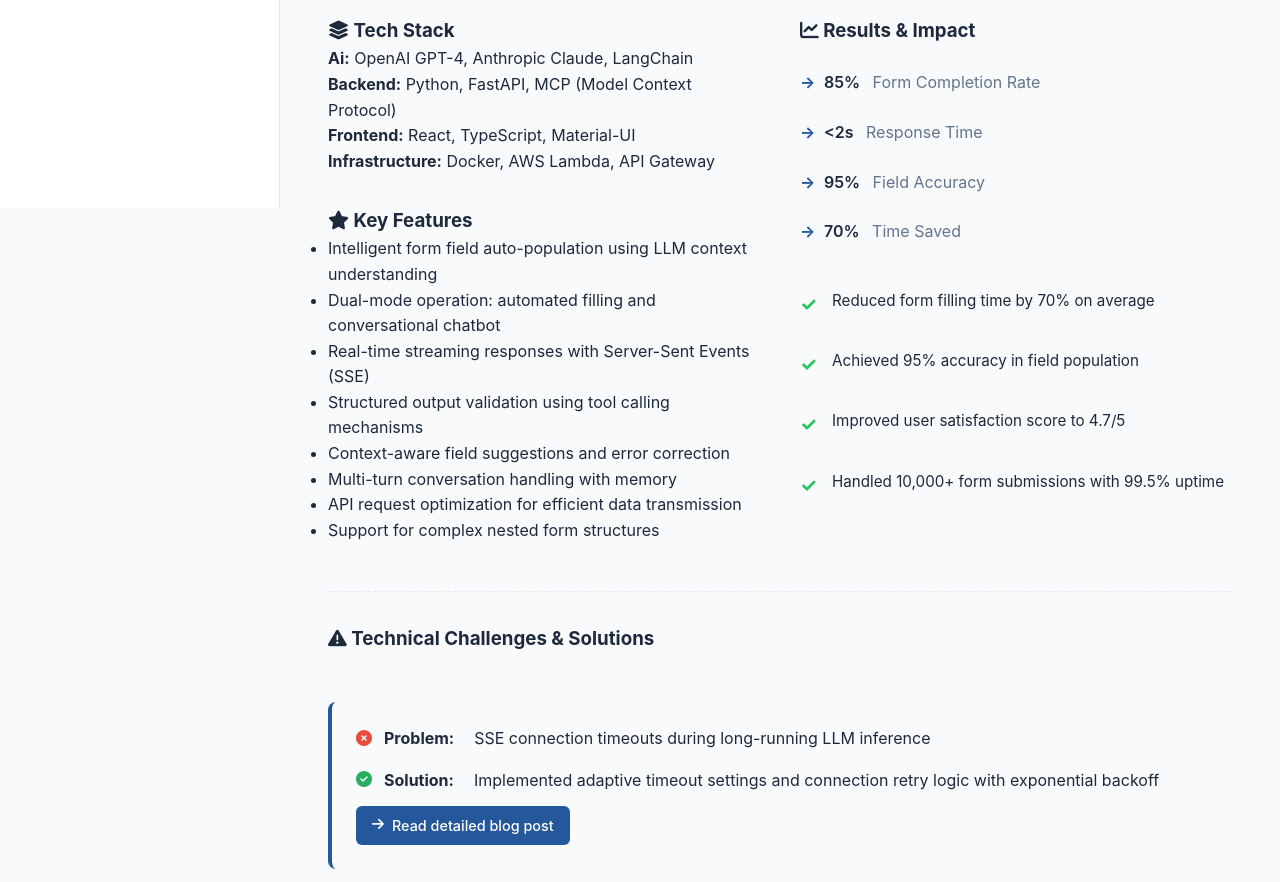
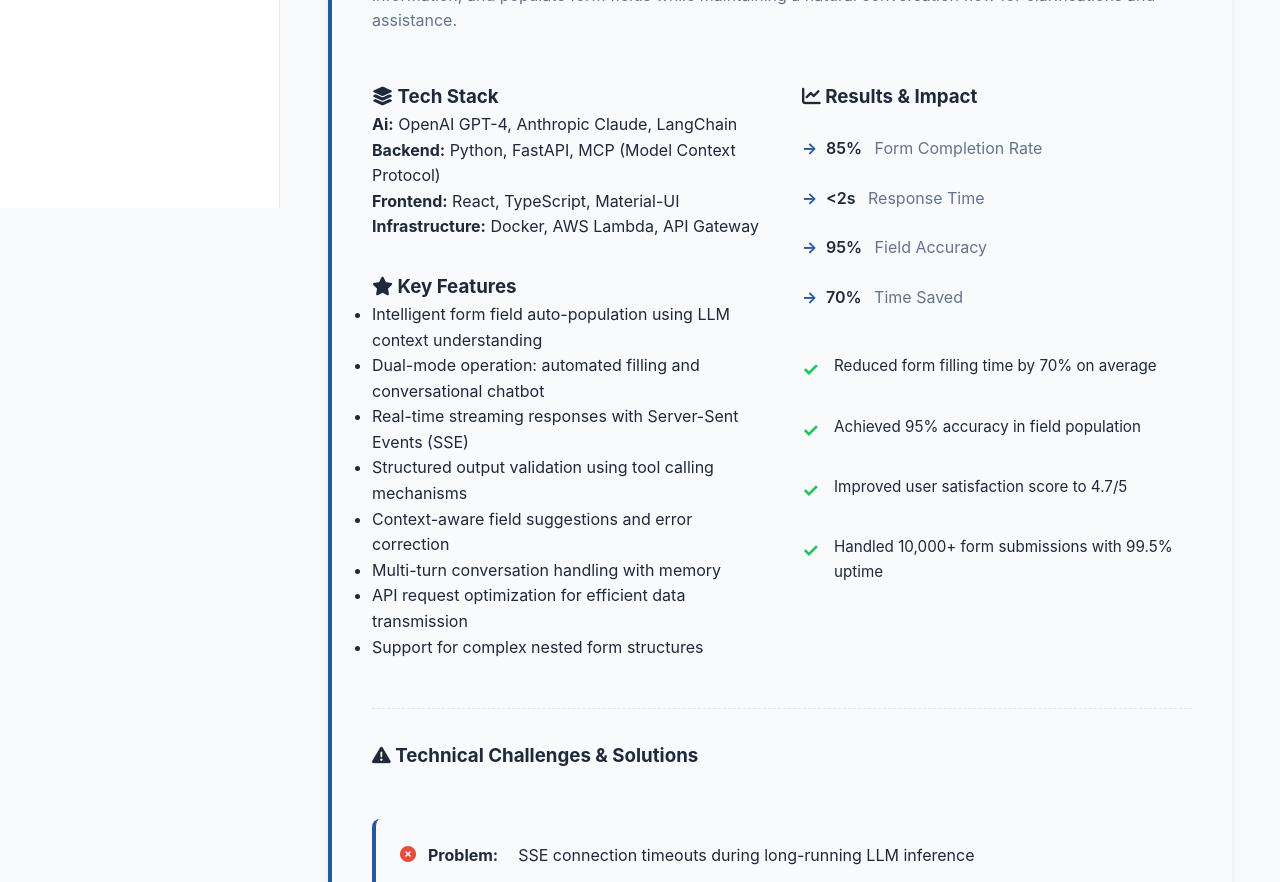
Before and after one commit to ducln-me/ducln-me, a plain HTML site: page projects.html in a window 1280 px wide. Shown: the part 592-1474 px from the top of the page. Drawn offline with Linux system fonts and the light colour scheme.

```diff
--- a/styles.css
+++ b/styles.css
@@ -1135,6 +1135,17 @@
 .project-section {
     margin-bottom: 3rem;
     scroll-margin-top: calc(var(--navbar-height) + 2rem);
+    padding: 2.5rem;
+    background-color: var(--bg-secondary);
+    border-radius: 12px;
+    border-left: 4px solid var(--primary-color);
+    transition: var(--transition);
+    box-shadow: 0 2px 8px var(--shadow);
+}
+
+.project-section:hover {
+    box-shadow: 0 5px 20px var(--shadow);
+    transform: translateX(5px);
 }
 
 .project-separator {
```
